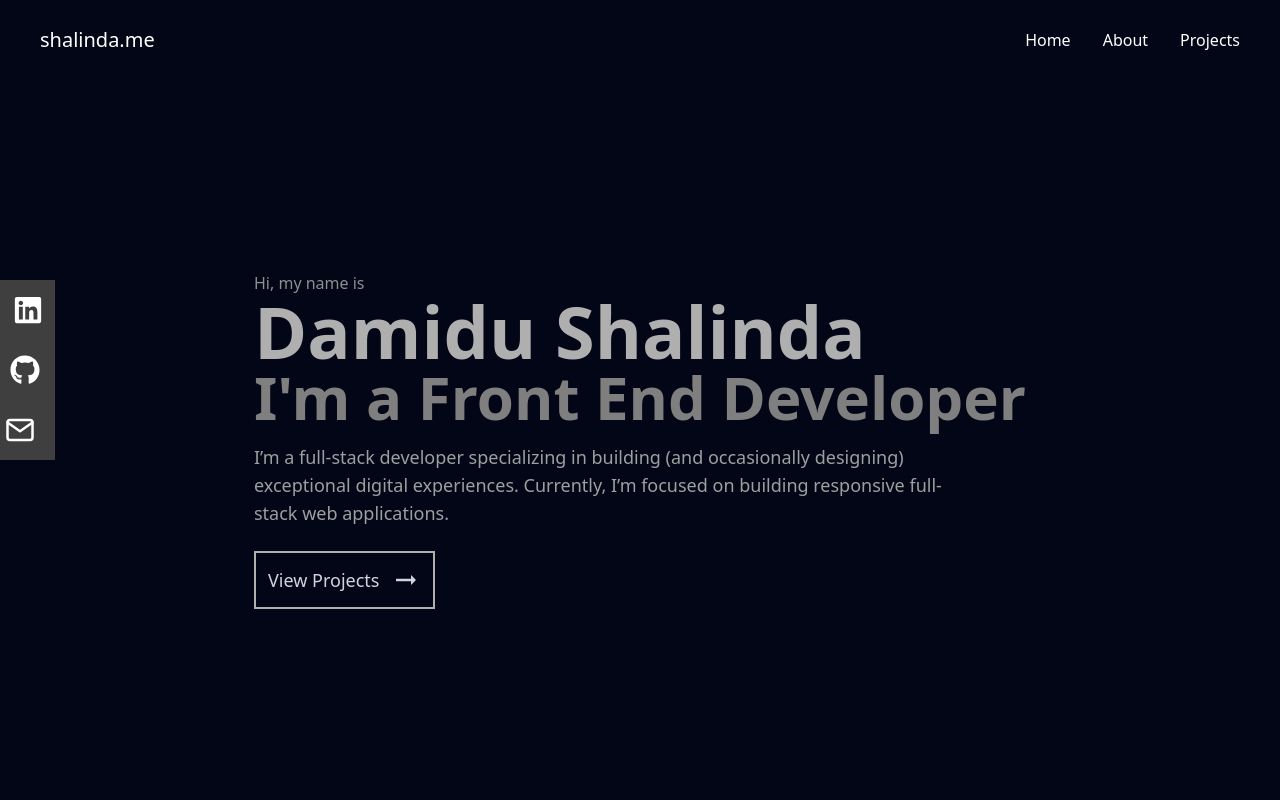
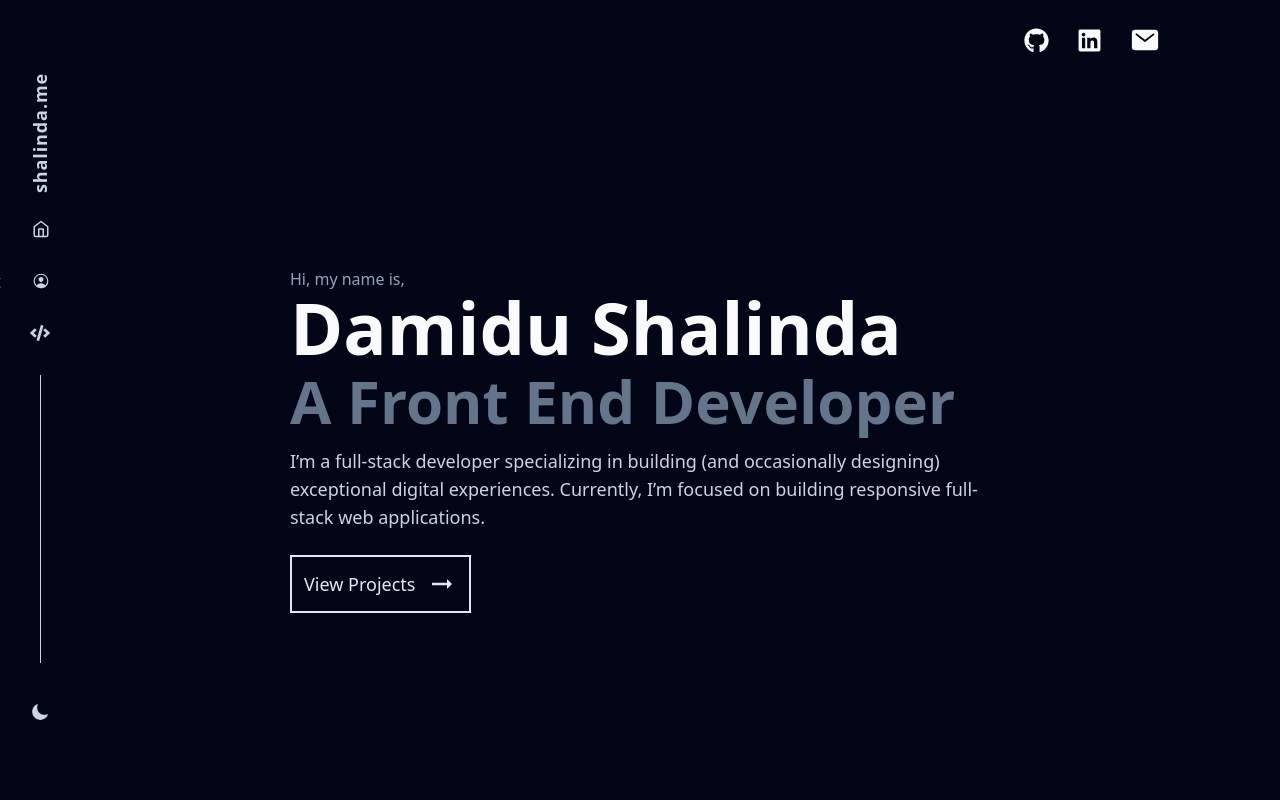
Before and after one commit to DamiduShalinda/personal-portfolio, a React (Vite) app: page / in a window 1280 px wide. Shown: the top 800 px of the page. Built offline with nearby package versions, Linux system fonts and the light colour scheme.

Commit message:
change the navbar

```diff
--- a/ColorPalette.tsx
+++ /dev/null
@@ -1,3 +0,0 @@
- export const light_1_color = "bg-slate-50"
- export const light_2_color = "bg-slate-50"
- export const light_3_color = "bg-slate-50"
--- a/src/App.tsx
+++ b/src/App.tsx
@@ -1,16 +1,16 @@
 import About from "./components/About"
 import Footer from "./components/Footer"
 import Home from "./components/Home"
-import Navbar from "./components/Navbar"
 import Projects from "./components/Projects"
 import Skills from "./components/Skills"
+import UpdatedNavbar from "./components/UpdatedNavbar"
 
 
 function App() {
 
   return (
     <div>
-    <Navbar />
+    <UpdatedNavbar/>
     <Home/>
     <About/>
     <Skills/>
--- a/src/components/Home.tsx
+++ b/src/components/Home.tsx
@@ -3,24 +3,24 @@ import { MdOutlineArrowRightAlt } from 'react-icons/md'
 import { Link } from 'react-scroll'
 
 const Home:React.FC = () => (
-    <div id="home" className=' flex items-center justify-center w-full h-[110vh] bg-slate-950'>
+    <div id="home" className=' flex items-center justify-center w-full h-[110vh] bg-dark3'>
         {/* Container */}
         <div className='max-w-[1000px] mx-auto px-8 flex flex-col justify-center h-full'>
-            <p className='text-octonary text-md'>Hi, my name is</p>
-            <h1 className='text-4xl sm:text-7xl text-denary font-bold'>
+            <p className='text-slate-400 text-md'>Hi, my name is,</p>
+            <h1 className='text-4xl sm:text-7xl text-slate-50 font-bold'>
                 Damidu Shalinda
             </h1>
-            <h1 className='text-4xl sm:text-6xl text-septenary font-bold'>
-                I'm a Front End Developer
+            <h1 className='text-4xl sm:text-6xl text-slate-500 font-bold mt-2'>
+                A Front End Developer
             </h1>
-            <p className='max-w-[700px] text-lg text-nonary py-4'>
+            <p className='max-w-[700px] text-lg text-slate-300 py-4'>
                 I’m a full-stack developer specializing in building (and occasionally
                 designing) exceptional digital experiences. Currently, I’m focused on
                 building responsive full-stack web applications.
             </p>
             <div>
                 <Link to='projects' smooth={true} duration={500}>
-                <button className='flex flex-row items-center text-gray-300 text-lg gap-3 border-2 border-denary p-3 mt-2 hover:bg-denary hover:text-secondary group'>
+                <button className='flex flex-row items-center text-slate-200 text-lg gap-3 border-2 border-slate-200 p-3 mt-2 hover:bg-slate-200 hover:text-slate-950 group'>
                     View Projects
                     <span className='group-hover:rotate-90 duration-300'>
                         <MdOutlineArrowRightAlt size={30}/>
--- a/src/components/Navbar.tsx
+++ b/src/components/Navbar.tsx
@@ -10,7 +10,7 @@ const Navbar: React.FC = () => {
     const handleMenuClick = () => {setMobileMenu(!mobileMenu); console.log("clicked")};
 
   return (
-    <div className='fixed w-full h-[80px] flex justify-between items-center px-10  text-gray-300 '>
+    <div className='fixed w-full h-[80px] flex justify-between items-center px-10  text-gray-300 bg-slate-950'>
         <p className="text-xl text-white">shalinda.me</p>
         <ul className="hidden md:flex flex-row text-white gap-8">
             <li>
@@ -31,14 +31,17 @@ const Navbar: React.FC = () => {
         </ul>
 
     {/* Hamburger */}
-    <div className="md:hidden text-white z-10" >
+    <div className="md:hidden text-white z-10 flex flex-row gap-4 items-end" >
+        <a href="https://github.com/DamiduShalinda" target="_blank"><FaGithub/></a>
+        <a href="https://www.linkedin.com/in/damidushalinda/" target="_blank"><FaLinkedin/></a>
+        <a href="mailto:shalindadamidu@gmail.com" target="_blank"><FiMail/></a>
         <button onClick={handleMenuClick}>
             { !mobileMenu ? <FaBars /> : <FaTimes/> }
         </button>
 
     </div>
     {/* Mobile Menu */}
-    <ul className={mobileMenu ? "md:hidden flex w-screen h-screen bg-primary items-center justify-center text-white flex-col absolute top-0 left-0" : "hidden"}>
+    <ul className={mobileMenu ? "md:hidden flex w-screen h-screen bg-slate-950 items-center justify-center text-white flex-col absolute top-0 left-0" : "hidden"}>
         <li className="py-6 text-4xl">
             <Link to="home" spy={true} smooth={true} offset={50} duration={500} onClick={handleMenuClick}>
                 Home
@@ -59,15 +62,15 @@ const Navbar: React.FC = () => {
     {/* Social Icons */}
         <ul className="hidden lg:flex flex-col fixed top-[35%] left-0 text-white">
             <li className=" bg-tertiary w-[140px] h-[60px] ml-[-85px] hover:ml-0 duration-300 flex  items-center justify-between">
-                <a href="https://www.linkedin.com/in/damidushalinda/" className="flex flex-row items-center justify-around w-full">Linkedin  <FaLinkedin size={30}/>
+                <a href="https://www.linkedin.com/in/damidushalinda/" className="flex flex-row items-center justify-around w-full" target="_blank">Linkedin  <FaLinkedin size={30}/>
                 </a>
             </li>
             <li className=" bg-tertiary w-[140px] h-[60px] ml-[-85px] hover:ml-0 duration-300 flex  items-center justify-between">
-                <a href="https://github.com/DamiduShalinda" className="flex flex-row items-center justify-around w-full">Github  <FaGithub size={30}/>
+                <a href="https://github.com/DamiduShalinda" className="flex flex-row items-center justify-around w-full" target="_blank">Github  <FaGithub size={30}/>
                 </a>
             </li>
             <li className=" bg-tertiary w-[140px] h-[60px] ml-[-85px] hover:ml-0 duration-300 flex  items-center justify-between">
-                <a href="mailto:shalindadamidu@gmail.com" className="flex flex-row items-center justify-around w-full">Mail  <FiMail size={30}/>
+                <a href="mailto:shalindadamidu@gmail.com" className="flex flex-row items-center justify-around w-full" target="_blank">Mail  <FiMail size={30}/>
                 </a>
             </li>
 
--- a/src/components/Projects.tsx
+++ b/src/components/Projects.tsx
@@ -5,8 +5,8 @@ import { projectsdata } from '../data'
 
 const Projects:React.FC = () => {
   return (
-    <div id="projects" className='w-full md:h-screen bg-slate-900'>
-        <div className='max-w-[1000px] mx-auto px-8 flex flex-col justify-center h-full text-denary'>
+    <div id="projects" className='w-full  bg-slate-900'>
+        <div className='max-w-[1000px] mx-auto px-8 flex flex-col justify-center h-full text-slate-200 snap-start'>
         <div>
               <p className='text-4xl font-bold inline border-b-4 border-quinary '>
               <Link to="home" spy={true} smooth={true} offset={50} duration={500}>
@@ -15,32 +15,29 @@ const Projects:React.FC = () => {
               </p>
               <p className='py-4'>These are the Projects I've created</p>
             </div>
-        <div className="grid md:grid-cols-2 items-center gap-4 ">
+        <div className="flex flex-col mx-auto">
         {/* Grid item */}
         { projectsdata.map((project , index) => {
             return (
-                <div key={index} style={{ backgroundImage: `url(${project.imagepath})`}}
-                className="shadow-lg shadow-[#040c16] group container rounded-md
-             flex justify-center text-center items-center mx-auto content-div">
-               <div className="opacity-0 group-hover:opacity-100 transition duration-300 ease-in-out">
-                   <h1 className="text-xl font-bold text-white">{project.title}</h1>
-                   <div className="flex justify-center gap-3 py-4">
-
-                       <a href={project.weblink}>
-                           <button className="bg-white text-black px-4 py-2 rounded-md flex flex-row items-center gap-3">
-                               <BiWorld size={25}/>
-                               View Site
-                               </button>
-                       </a>
-                       <a href={project.githublink}>
-                           <button className="bg-white text-black px-4 py-2 rounded-md flex flex-row items-center gap-3">
-                               View Code
-                               <BiLogoGithub  size={25}/>
-                               </button>
-                       </a>
+                <div key={index} className="flex flex-col md:flex-row gap-10 py-4 items-start hover:scale-100 scale-95 duration-300">
+                    <div className="flex flex-col md:w-1/3">
+                        <img src={project.imagepath} alt={project.title} className="rounded-lg"/>
+                    </div>
+                    <div className="flex flex-col md:w-1/2">
+                        <p className="text-2xl font-bold mb-3">{project.title}</p>
+                        <p className="text-md">{project.description}</p>
+                        <div className="flex flex-row gap-4 py-4">
+                            <a href={project.githublink} target="_blank" className="flex flex-row gap-2 items-center hover:text-white">
+                                <BiLogoGithub/>
+                                Github
+                            </a>
+                            <a href={project.weblink} target="_blank" className="flex flex-row gap-2 items-center">
+                                <BiWorld/>
+                                <p>Live Link</p>
+                            </a>
+                        </div>
                     </div>
                 </div>
-            </div>
             )
         })}
         </div>
--- /dev/null
+++ b/src/components/UpdatedNavbar.tsx
@@ -0,0 +1,93 @@
+import React from "react";
+import { FaBars, FaTimes , FaLinkedin, FaGithub, FaCode } from "react-icons/fa";
+import { FiHome, FiMail} from "react-icons/fi"
+import { Link} from 'react-scroll'
+import { IoMail, IoMoon, IoPersonCircleOutline } from "react-icons/io5";
+
+const UpdatedNavbar: React.FC = () => {
+
+    const [mobileMenu, setMobileMenu] = React.useState(false);
+
+    const handleMenuClick = () => {setMobileMenu(!mobileMenu); console.log("clicked")};
+
+  return (
+    <div className='fixed h-screen flex'>
+            {/* Left Navigation Bar */}
+            <ul className='hidden w-[40px] text-slate-300 md:flex flex-col items-center py-5 pl-5  justify-center h-screen tracking-wider text-lg'>
+                <li className=""><p className="font-semibold text-lg -rotate-90 my-6 py-4 mb-10 ml-5">shalinda.me</p></li>
+                <li className="flex items-center gap-7 -ml-16 hover:ml-20 duration-300 px-5 my-3 w-36">
+                    <Link className="flex flex-row items-center justify-between w-full" to="home" spy={true} smooth={true} offset={50} duration={500}>
+                        Home
+                        <FiHome />
+                    </Link>
+                </li>
+                <li className="flex items-center gap-7 -ml-16 hover:ml-20 duration-300 px-5 my-3 w-36">
+                    <Link className="flex flex-row items-center justify-between w-full" to="about" spy={true} smooth={true} offset={50} duration={500} >
+                        About
+                        <IoPersonCircleOutline />
+                    </Link>
+                </li>
+                <li className="flex items-center gap-7 -ml-16 hover:ml-20 duration-300 px-5 my-3 w-36" >
+                    <Link className="flex flex-row items-center justify-between w-full " to="projects" spy={true} smooth={true} offset={50} duration={500}>
+                        Work
+                        <FaCode size={20}/>
+                    </Link>
+                </li>
+
+
+                <li>
+                    <div className="border-l border-gray-300 h-72 ml-5 mt-4"></div>
+                </li>
+                <li className="ml-5 mt-10">
+                    <IoMoon/>
+                </li>
+
+            </ul>
+
+            {/* Main Content */}
+            <div className='md:flex-1'>
+                {/* Icon Bar */}
+                <div className='w-screen h-[40px] flex justify-end items-center px-10 pt-10 text-slate-50 bg-transparent pr-40 gap-7 '>
+                <a href="https://github.com/DamiduShalinda" target="_blank"><FaGithub size={25}/></a>
+                    <a href="https://www.linkedin.com/in/damidushalinda/" target="_blank"><FaLinkedin size={25}/></a>
+                    <a href="mailto:shalindadamidu@gmail.com" target="_blank"><IoMail size={30}/></a>
+                </div>
+            </div>
+
+
+        {/* Mobile Menu */}
+        <ul className={mobileMenu ? "md:hidden flex w-screen h-screen bg-slate-950 items-center justify-center text-white flex-col absolute top-0 left-0" : "hidden"}>
+            <li className="py-6 text-4xl">
+                <Link to="home" spy={true} smooth={true} offset={50} duration={500} onClick={handleMenuClick}>
+                    Home
+                    </Link>
+            </li>
+            <li className="py-6 text-4xl">
+                <Link to="about" spy={true} smooth={true} offset={50} duration={500} onClick={handleMenuClick}>
+                        About
+                        </Link>
+            </li>
+            <li className="py-6 text-4xl">
+                <Link to="skills" spy={true} smooth={true} offset={50} duration={500} onClick={handleMenuClick}>
+                    Skills
+                    </Link>
+            </li>
+        </ul>
+
+        <div id="mobilemenu" className="md:hidden text-slate-300 z-10 flex flex-row-reverse gap-4 items-center justify-end absolute top-0 left-0 m-8 w-full bg-white" >
+                    <a href="https://github.com/DamiduShalinda" target="_blank"><FaGithub/></a>
+                    <a href="https://www.linkedin.com/in/damidushalinda/" target="_blank"><FaLinkedin/></a>
+                    <a href="mailto:shalindadamidu@gmail.com" target="_blank"><FiMail/></a>
+                    <button onClick={handleMenuClick}>
+                        { !mobileMenu ? <FaBars /> : <FaTimes/> }
+                    </button>
+
+                    </div>
+
+        </div>
+
+
+  );
+};
+
+export default UpdatedNavbar;
--- a/src/index.css
+++ b/src/index.css
@@ -19,10 +19,10 @@
     aspect-ratio: 16/9;
 }
 
-.content-div:hover {
+/* .content-div:hover {
     background-image: linear-gradient(
         to right,
         rgba(112, 157, 255, 0.8),
         hsla(242, 74%, 61%, 0.8)
     )!important;
-}
+} */
--- a/tailwind.config.js
+++ b/tailwind.config.js
@@ -17,6 +17,12 @@ export default {
         'octonary': '#8F8F8F',
         'nonary': '#9F9F9F',
         'denary': '#AFAFAF',
+        'light1' : '#f8fafc', //lightest color
+        'light2' : '#f1f5f9',
+        'light3' : '#e2e8f0',
+        'dark1' : '#1e293b',
+        'dark2' : '#0f172a',
+        'dark3' : '#020617', //darkers color
     },
     fontFamily: {
       montserrat: ['Montserrat', 'sans-serif'],
```
Also changed, not shown: src/components/About.tsx (+4 -6 lines), 1 other file (tests, documents, lock files or other folders).
